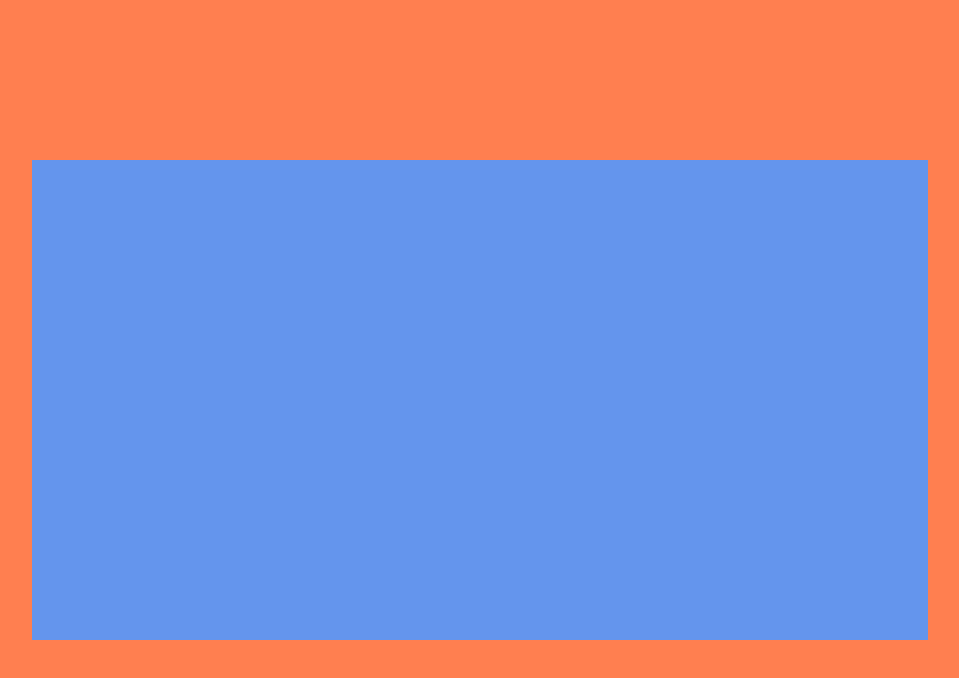
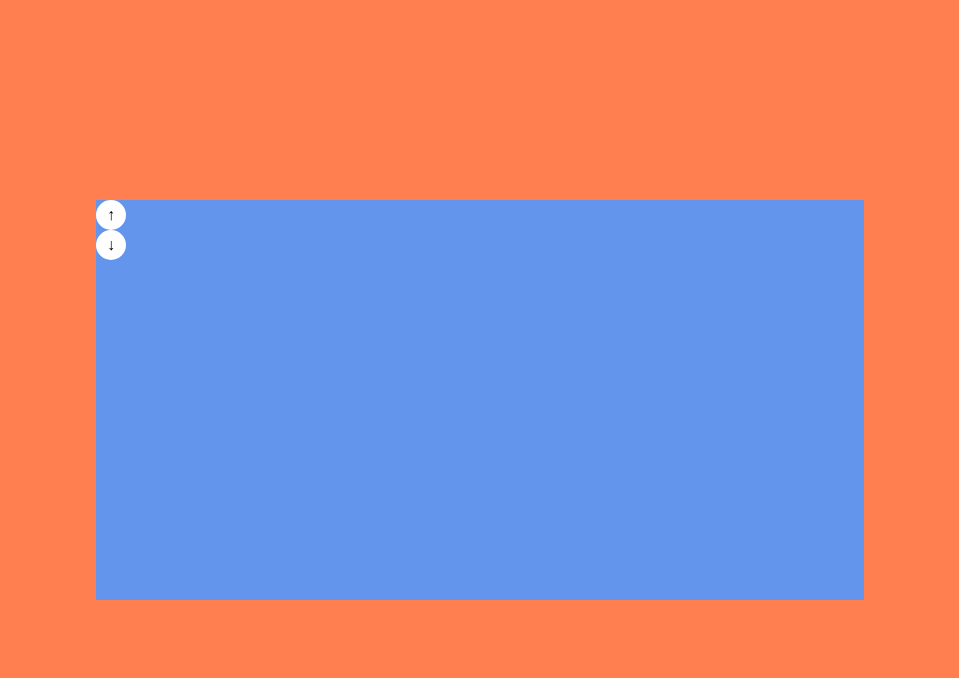
Before and after one commit to carmelocammalleri/js-array-carousel, a plain HTML site: page index.html in a window 1280 px wide. Shown: the whole page, without its empty margins (160-1119 px from the left). Drawn offline with Linux system fonts and the light colour scheme.

Commit message:
[edit]: btn in css and const in js

```diff
--- a/css/style.css
+++ b/css/style.css
@@ -13,8 +13,8 @@
 }
 
 .container {
-  width: 70%;
-  height: 60%;
+  width: 60%;
+  height: 50%;
   margin: 0 auto;
   background-color: cornflowerblue;
 }
@@ -26,3 +26,13 @@
 .hide {
   display: none;
 }
+
+.btn {
+  background-color: white;
+  width: 30px;
+  height: 30px;
+  line-height: 30px;
+  text-align: center;
+  border-radius: 50px;
+  cursor: pointer;
+}
--- a/index.html
+++ b/index.html
@@ -15,8 +15,8 @@
         <div class="image-wrap">
 
         </div>
-        <div class="btn arrow-up"></div>
-        <div class="btn arrow-down"></div>
+        <div class="btn arrow-up">&UpArrow;</div>
+        <div class="btn arrow-down">&downarrow;</div>
 
         <!-- <div class="image-switch">
 
--- a/js/script.js
+++ b/js/script.js
@@ -0,0 +1,5 @@
+// 2. collegare elementi html/js
+
+const imageWrapper = document.querySelector('.image-wrap');
+const btnUp = document.querySelector('.arrow-up');
+const btnDown = document.querySelector('.arrow-down');
```
